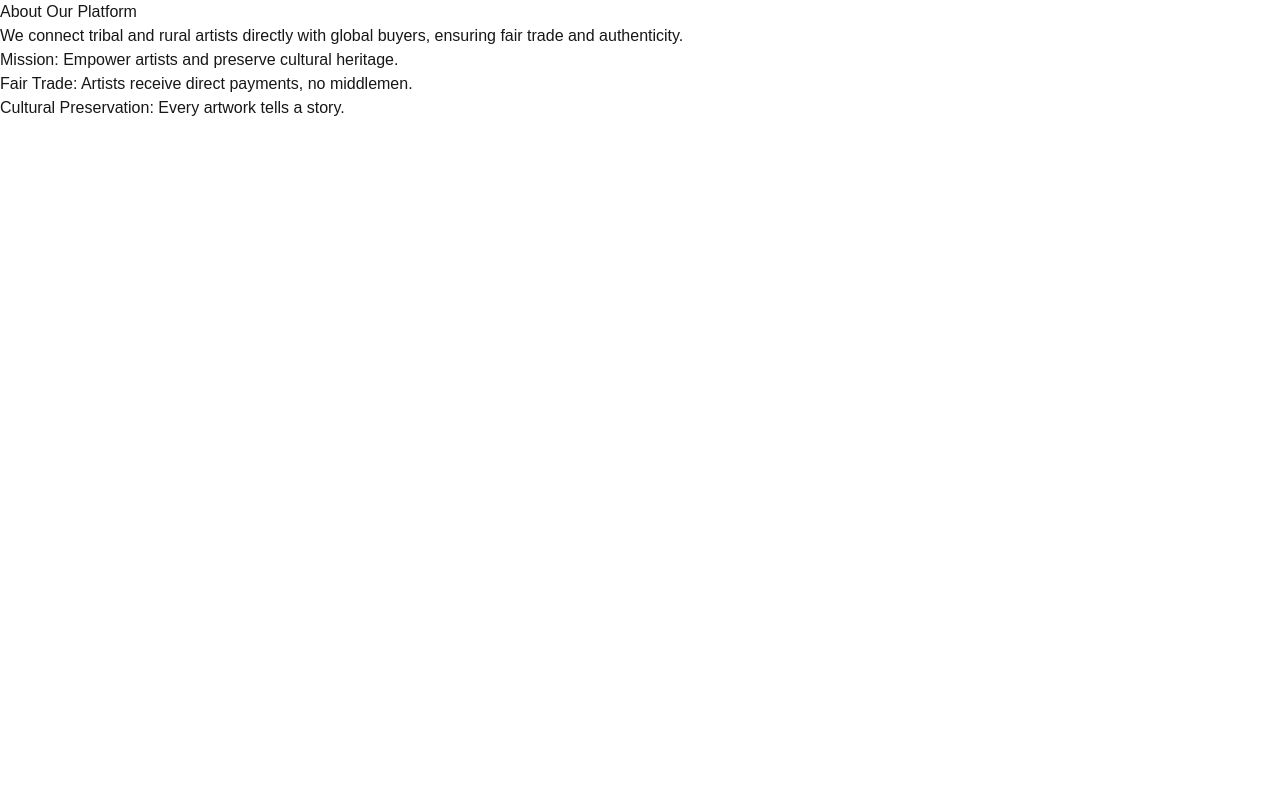
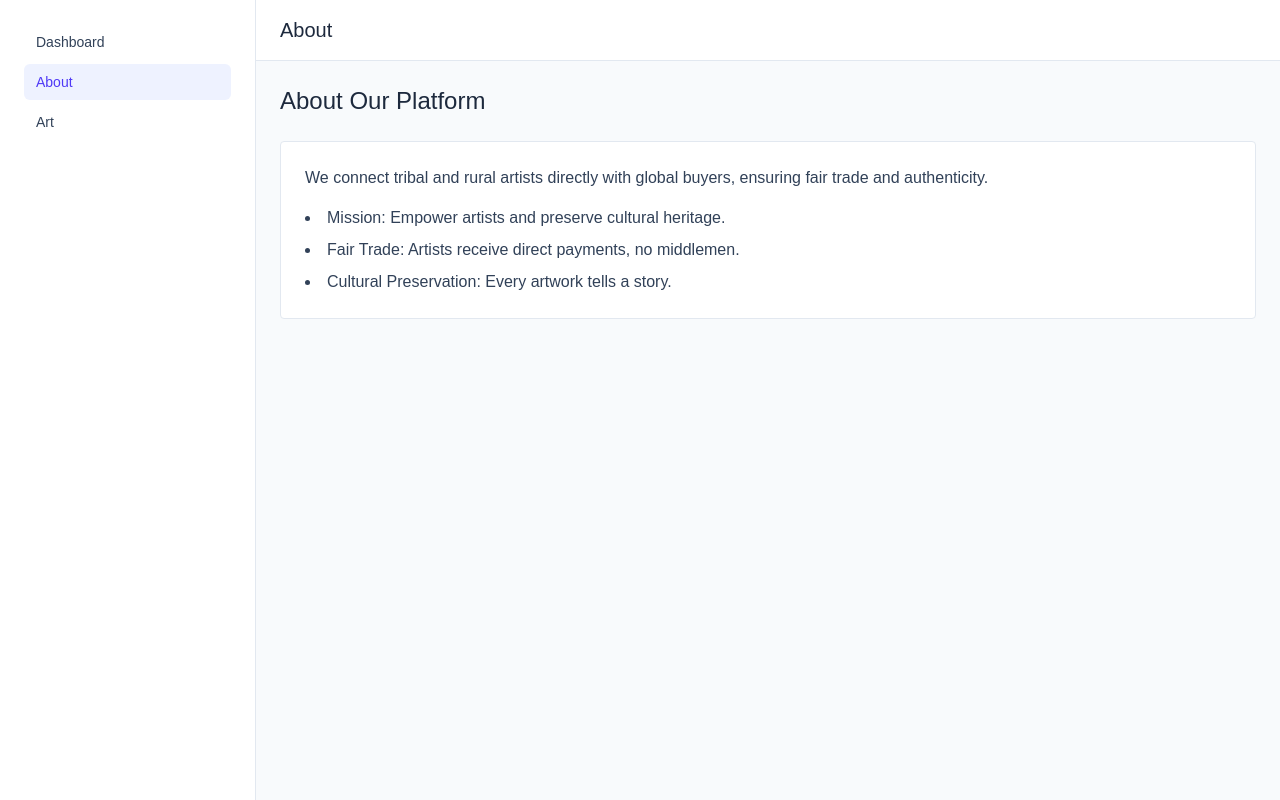
Before and after one commit to kalviumcommunity/S85-0126-LokKala-Full-Stack-With-Nextjs-Digital-Folk-Trade-Network, a Next.js app in the folder digital-folk-trade-network/: page /about in a window 1280 px wide. Built offline with nearby package versions, Linux system fonts and the light colour scheme.

Commit message:
feat: integrate dashboard, about, and art pages using existing data

```diff
--- a/digital-folk-trade-network/src/app/about/page.tsx
+++ b/digital-folk-trade-network/src/app/about/page.tsx
@@ -1,18 +1,20 @@
+import DashboardLayout from '@/app/dashboard-layout';
+import AboutSection from '@/components/about/AboutSection';
 
 export const dynamic = 'force-static';
 
 export default function About() {
   return (
-    <main>
-      <h1>About Our Platform</h1>
-      <p>
-        We connect tribal and rural artists directly with global buyers, ensuring fair trade and authenticity.
-      </p>
-      <ul>
-        <li>Mission: Empower artists and preserve cultural heritage.</li>
-        <li>Fair Trade: Artists receive direct payments, no middlemen.</li>
-        <li>Cultural Preservation: Every artwork tells a story.</li>
-      </ul>
-    </main>
+    <DashboardLayout title="About">
+      <AboutSection
+        title="About Our Platform"
+        description="We connect tribal and rural artists directly with global buyers, ensuring fair trade and authenticity."
+        items={[
+          'Mission: Empower artists and preserve cultural heritage.',
+          'Fair Trade: Artists receive direct payments, no middlemen.',
+          'Cultural Preservation: Every artwork tells a story.',
+        ]}
+      />
+    </DashboardLayout>
   );
 }
--- a/digital-folk-trade-network/src/app/art/[id]/page.tsx
+++ b/digital-folk-trade-network/src/app/art/[id]/page.tsx
@@ -1,3 +1,6 @@
+import DashboardLayout from '@/app/dashboard-layout';
+import ArtDetails from '@/components/art/ArtDetails';
+
 export const revalidate = 60;
 
 type Artwork = {
@@ -22,17 +25,17 @@ export default async function ArtDetail({
 
   if (!art) {
     return (
-      <main>
-        <h1>Artwork Not Found</h1>
-      </main>
+      <DashboardLayout title="Art Details">
+        <div className="rounded border border-slate-200 bg-white p-6">
+          <p className="text-slate-700">Artwork Not Found</p>
+        </div>
+      </DashboardLayout>
     );
   }
 
   return (
-    <main>
-      <h1>{art.title}</h1>
-      <p>{art.description}</p>
-      <p>(This page uses ISR and updates every 60 seconds.)</p>
-    </main>
+    <DashboardLayout title="Art Details">
+      <ArtDetails id={art.id} title={art.title} description={art.description} />
+    </DashboardLayout>
   );
 }
--- /dev/null
+++ b/digital-folk-trade-network/src/app/dashboard-layout.tsx
@@ -0,0 +1,20 @@
+import Sidebar from '@/components/layout/Sidebar';
+import Header from '@/components/layout/Header';
+
+export default function DashboardLayout({
+  children,
+  title,
+}: {
+  children: React.ReactNode;
+  title: string;
+}) {
+  return (
+    <div className="flex min-h-screen bg-slate-50">
+      <Sidebar />
+      <div className="flex-1 flex flex-col">
+        <Header title={title} />
+        <main className="flex-1 p-6">{children}</main>
+      </div>
+    </div>
+  );
+}
--- a/digital-folk-trade-network/src/app/dashboard/page.tsx
+++ b/digital-folk-trade-network/src/app/dashboard/page.tsx
@@ -1,3 +1,6 @@
+import DashboardLayout from '@/app/dashboard-layout';
+import StatCard from '@/components/dashboard/StatCard';
+
 export const dynamic = 'force-dynamic';
 
 type DashboardData = {
@@ -18,11 +21,11 @@ export default async function Dashboard() {
   const data = await getDashboardData();
 
   return (
-    <main>
-      <h1>Dashboard</h1>
-      <p>Orders: {data.orders}</p>
-      <p>Earnings: ${data.earnings}</p>
-      <p>(This page is always rendered on the server for up-to-date info.)</p>
-    </main>
+    <DashboardLayout title="Dashboard">
+      <div className="grid grid-cols-1 gap-4 sm:grid-cols-2">
+        <StatCard title="Total Orders" value={data.orders} />
+        <StatCard title="Total Earnings" value={`$${data.earnings}`} />
+      </div>
+    </DashboardLayout>
   );
 }
--- /dev/null
+++ b/digital-folk-trade-network/src/components/about/AboutSection.tsx
@@ -0,0 +1,25 @@
+interface AboutSectionProps {
+  title: string;
+  description: string;
+  items: string[];
+}
+
+export default function AboutSection({ title, description, items }: AboutSectionProps) {
+  return (
+    <div className="space-y-6">
+      <div>
+        <h2 className="text-2xl font-medium text-slate-800">{title}</h2>
+      </div>
+      <div className="rounded border border-slate-200 bg-white p-6 space-y-4">
+        <p className="text-slate-700">{description}</p>
+        {items.length > 0 && (
+          <ul className="list-disc list-inside space-y-2 text-slate-700">
+            {items.map((item, index) => (
+              <li key={index}>{item}</li>
+            ))}
+          </ul>
+        )}
+      </div>
+    </div>
+  );
+}
--- /dev/null
+++ b/digital-folk-trade-network/src/components/art/ArtDetails.tsx
@@ -0,0 +1,18 @@
+interface ArtDetailsProps {
+  id: string;
+  title: string;
+  description: string;
+}
+
+export default function ArtDetails({ id, title, description }: ArtDetailsProps) {
+  return (
+    <div className="space-y-6">
+      <div>
+        <h2 className="text-2xl font-medium text-slate-800">{title || '—'}</h2>
+      </div>
+      <div className="rounded border border-slate-200 bg-white p-6">
+        <p className="text-slate-700 whitespace-pre-wrap">{description || '—'}</p>
+      </div>
+    </div>
+  );
+}
--- /dev/null
+++ b/digital-folk-trade-network/src/components/dashboard/StatCard.tsx
@@ -0,0 +1,15 @@
+interface StatCardProps {
+  title: string;
+  value?: string | number | null;
+}
+
+export default function StatCard({ title, value }: StatCardProps) {
+  return (
+    <div className="rounded border border-slate-200 bg-white p-4">
+      <div className="text-sm text-slate-500">{title}</div>
+      <div className="mt-2 text-2xl font-medium text-slate-800">
+        {value !== undefined && value !== null ? String(value) : '—'}
+      </div>
+    </div>
+  );
+}
--- /dev/null
+++ b/digital-folk-trade-network/src/components/layout/Header.tsx
@@ -0,0 +1,11 @@
+interface HeaderProps {
+  title: string;
+}
+
+export default function Header({ title }: HeaderProps) {
+  return (
+    <header className="border-b border-slate-200 bg-white px-6 py-4">
+      <h1 className="text-xl font-medium text-slate-800">{title}</h1>
+    </header>
+  );
+}
--- /dev/null
+++ b/digital-folk-trade-network/src/components/layout/Sidebar.tsx
@@ -0,0 +1,40 @@
+'use client';
+
+import Link from 'next/link';
+import { usePathname } from 'next/navigation';
+
+export default function Sidebar() {
+  const pathname = usePathname();
+
+  const navItems = [
+    { href: '/dashboard', label: 'Dashboard' },
+    { href: '/about', label: 'About' },
+    { href: '/art/1', label: 'Art' },
+  ];
+
+  return (
+    <aside className="w-64 border-r border-slate-200 bg-white">
+      <nav className="p-6">
+        <ul className="space-y-1">
+          {navItems.map((item) => {
+            const isActive = pathname === item.href || pathname.startsWith(item.href + '/');
+            return (
+              <li key={item.href}>
+                <Link
+                  href={item.href}
+                  className={`block rounded-md px-3 py-2 text-sm transition-colors ${
+                    isActive
+                      ? 'bg-indigo-50 text-indigo-600'
+                      : 'text-slate-700 hover:bg-slate-50 hover:text-slate-900'
+                  }`}
+                >
+                  {item.label}
+                </Link>
+              </li>
+            );
+          })}
+        </ul>
+      </nav>
+    </aside>
+  );
+}
```
